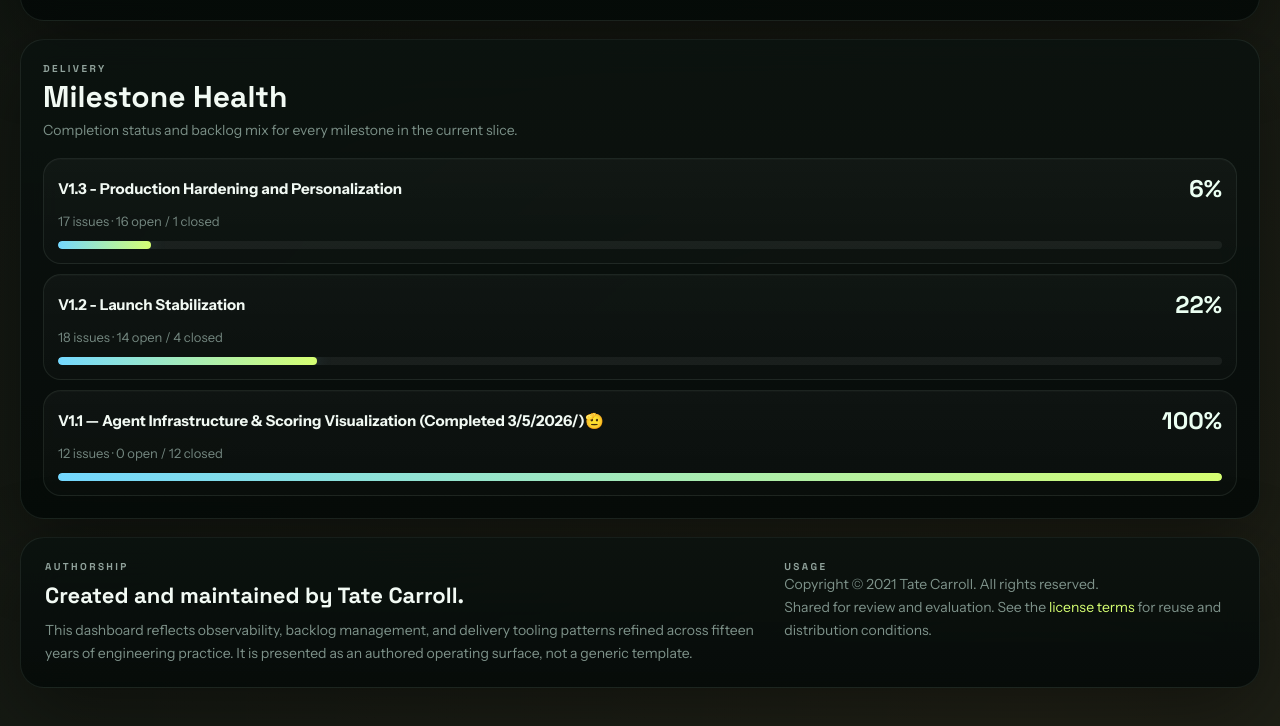
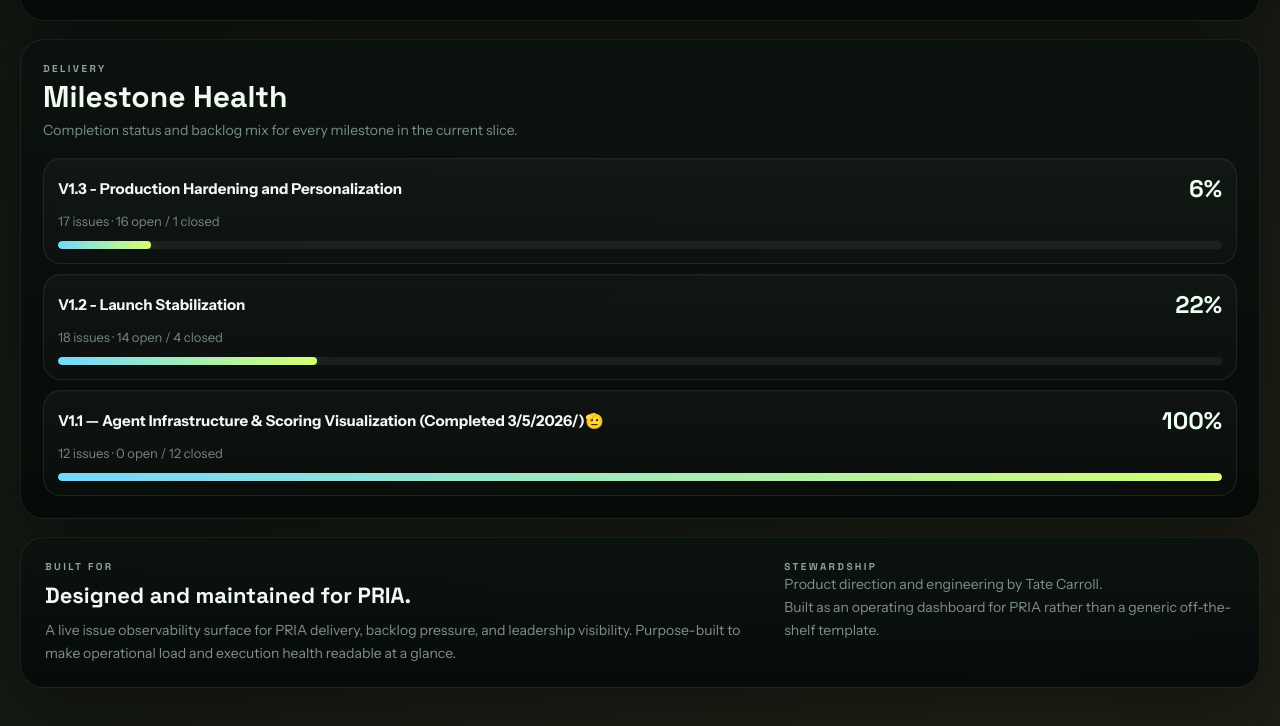
Before and after one commit to Tate5000/github-observeability-tool, a website: page index.html in a window 1280 px wide. Shown: the part 7595-8321 px from the top of the page. Drawn offline with Linux system fonts and the light colour scheme; no server answers.

Commit message:
Replace copyright footer with PRIA attribution

```diff
--- a/index.html
+++ b/index.html
@@ -791,21 +791,18 @@
       <footer class="panel footer">
         <div class="footer-grid">
           <div>
-            <div class="footer-kicker">Authorship</div>
-            <div class="footer-title">Created and maintained by Tate Carroll.</div>
+            <div class="footer-kicker">Built For</div>
+            <div class="footer-title">Designed and maintained for PRIA.</div>
             <div class="footer-copy">
-              This dashboard reflects observability, backlog management, and delivery tooling patterns refined across
-              fifteen years of engineering practice. It is presented as an authored operating surface, not a generic
-              template.
+              A live issue observability surface for PRIA delivery, backlog pressure, and leadership visibility.
+              Purpose-built to make operational load and execution health readable at a glance.
             </div>
           </div>
           <div>
-            <div class="footer-kicker">Usage</div>
-            <div class="footer-meta">Copyright © 2021 Tate Carroll. All rights reserved.</div>
+            <div class="footer-kicker">Stewardship</div>
+            <div class="footer-meta">Product direction and engineering by Tate Carroll.</div>
             <div class="footer-meta">
-              Shared for review and evaluation. See the
-              <a class="footer-link" href="./LICENSE" target="_blank" rel="noreferrer">license terms</a>
-              for reuse and distribution conditions.
+              Built as an operating dashboard for PRIA rather than a generic off-the-shelf template.
             </div>
           </div>
         </div>
```
Also changed, not shown: README.md, 1 other file.
